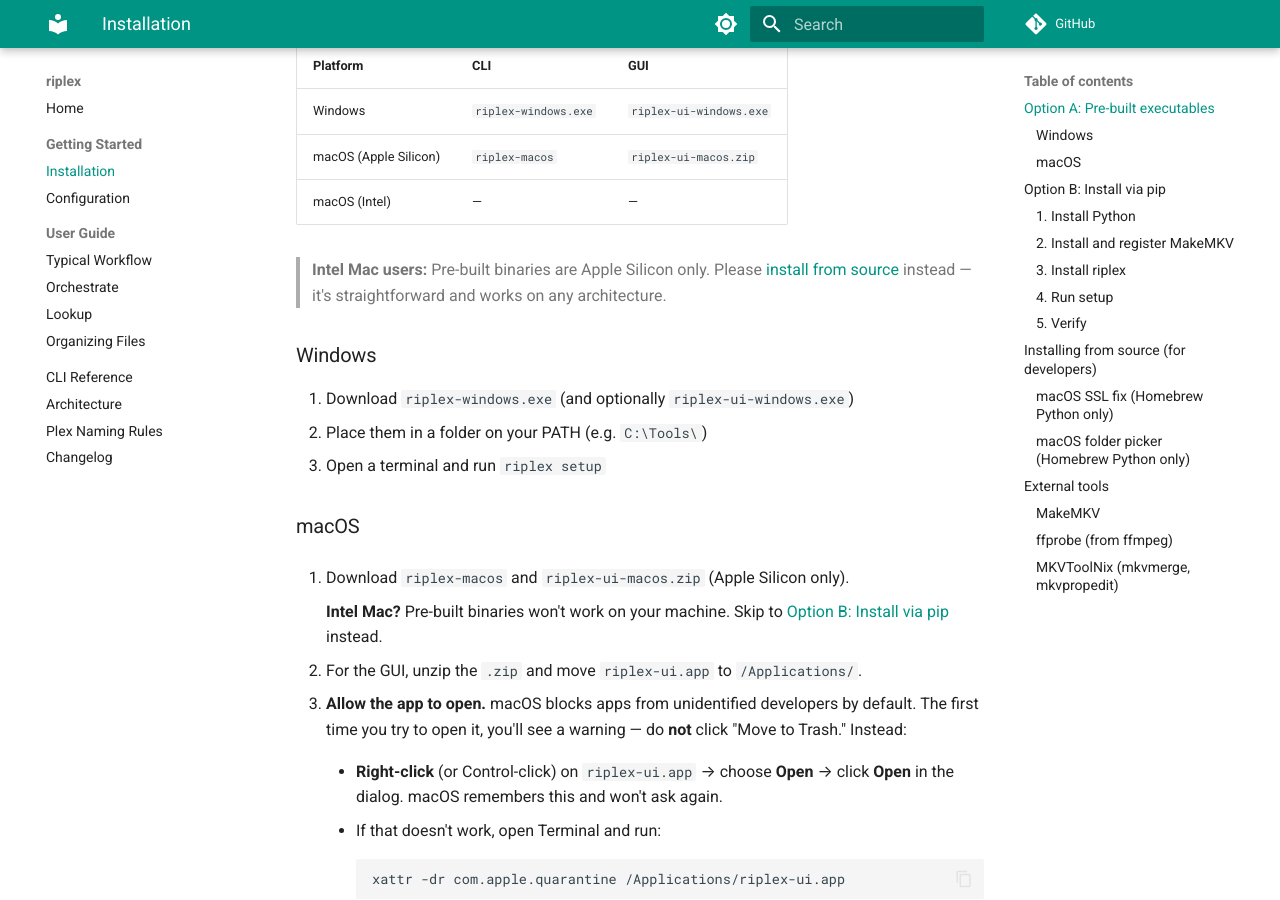
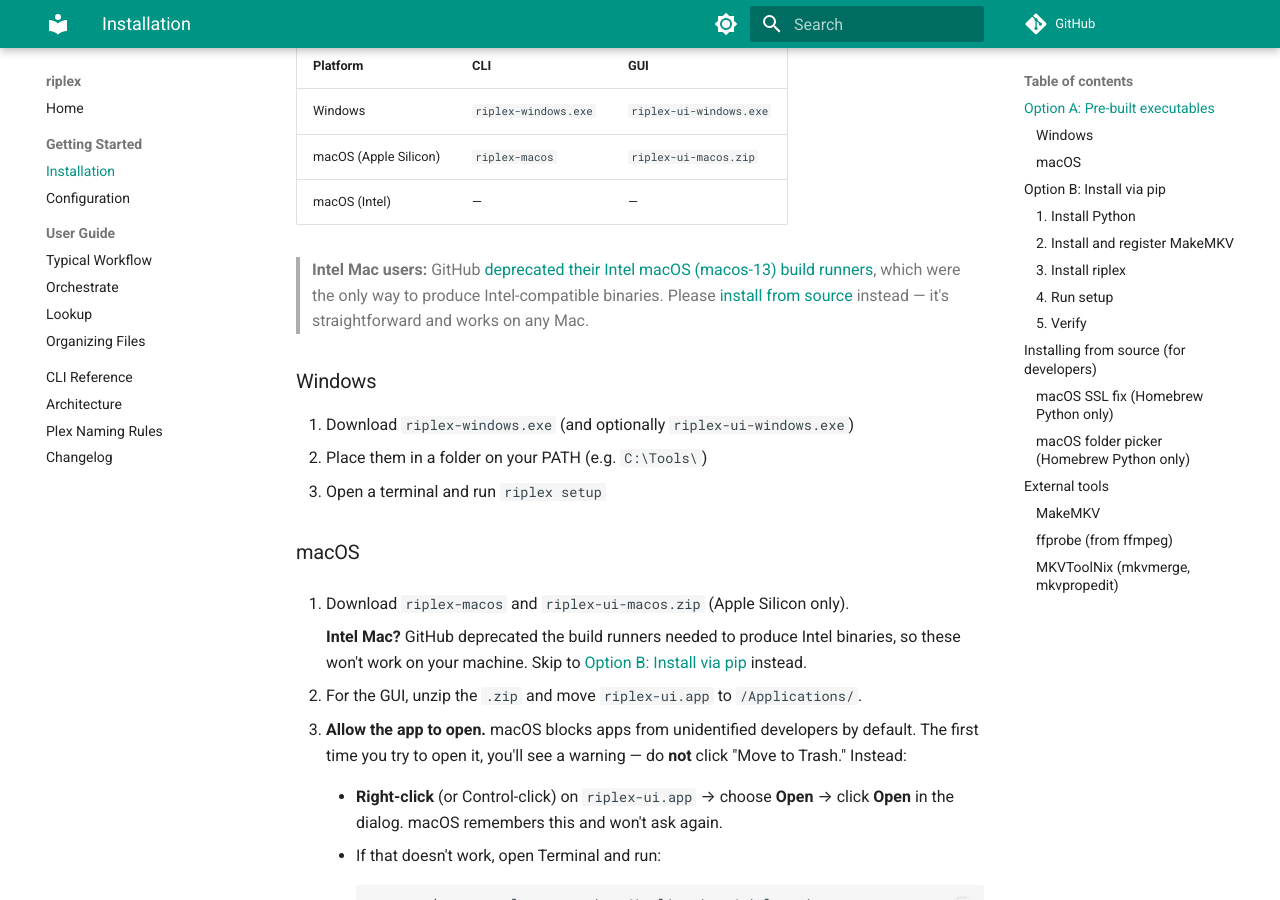
Before and after one commit to AnyCredit5518/riplex, an MkDocs documentation site: the page built from docs/getting-started/installation.md, in a window 1280 px wide and 900 px high, scrolled down 412 px. Built offline with MkDocs 1.6.1 and Material for MkDocs 9.7.7, drawn with Linux system fonts in a browser that asks for light colours; comment, search, counter and statistics services are not loaded.

Commit message:
Docs: explain Intel build dropped due to GitHub deprecating macos-13 runners

```diff
--- a/docs/getting-started/installation.md
+++ b/docs/getting-started/installation.md
@@ -17,9 +17,11 @@
 | macOS (Apple Silicon) | `riplex-macos` | `riplex-ui-macos.zip` |
 | macOS (Intel) | — | — |
 
-> **Intel Mac users:** Pre-built binaries are Apple Silicon only. Please
+> **Intel Mac users:** GitHub [deprecated their Intel macOS (macos-13) build
+> runners](https://github.blog/changelog/2024-09-16-github-actions-macos-13-larger-runner-image-brownout-dates/),
+> which were the only way to produce Intel-compatible binaries. Please
 > [install from source](#option-b-install-via-pip) instead — it's straightforward
-> and works on any architecture.
+> and works on any Mac.
 
 ### Windows
 
@@ -31,7 +33,8 @@
 
 1. Download `riplex-macos` and `riplex-ui-macos.zip` (Apple Silicon only).
 
-    **Intel Mac?** Pre-built binaries won't work on your machine.
+    **Intel Mac?** GitHub deprecated the build runners needed to produce Intel
+    binaries, so these won't work on your machine.
     Skip to [Option B: Install via pip](#option-b-install-via-pip) instead.
 
 2. For the GUI, unzip the `.zip` and move `riplex-ui.app` to `/Applications/`.
```
Also changed, not shown: README.md (+1 -1 lines).
